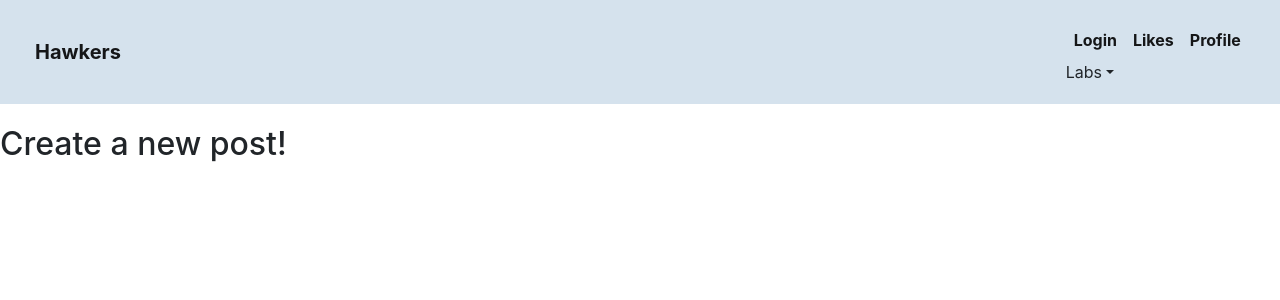
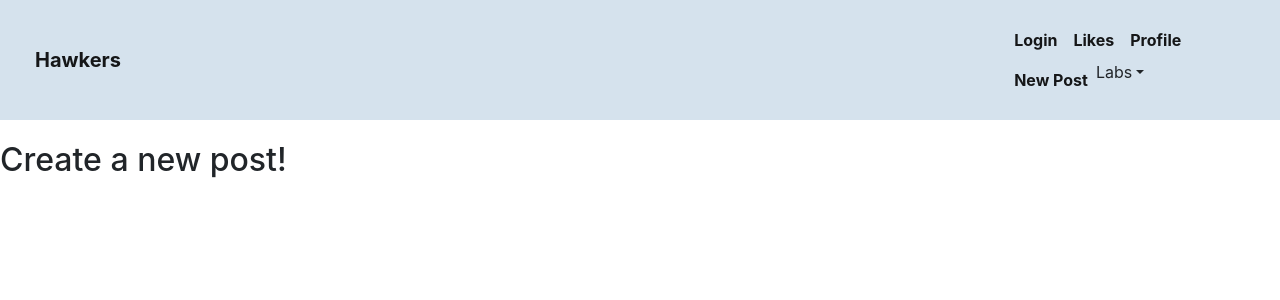
Before and after one commit to noyah81/p2ducks, a Flask app: page /createTweet in a window 1280 px wide. Shown: the top 300 px of the page. Run offline with Flask 2, Linux system fonts and the light colour scheme; parts of the project's set-up code (start-up, migrations or seed data) failed here and were passed over; some libraries are stand-ins or nearby versions.

Commit message:
update navbar

```diff
--- a/templates/nav.html
+++ b/templates/nav.html
@@ -4,12 +4,13 @@
             <span class="sr-only">Toggle navigation</span>
             <span class="navbar-toggler-icon"></span>
         </button>
-        </div>
-        <div>
-            <ul class="nav navbar-nav">
-                <li class="nav-item"><a class="nav-link active" href="login"g><strong>Login</strong></a></li>
-                <li class="nav-item"><a class="nav-link active" href="/liked"><strong>Likes</strong></a></li>
-                <li class="nav-item"><a class="nav-link active" href="/profile"><strong>Profile</strong></a></li>
+    </div>
+    <div>
+        <ul class="nav navbar-nav">
+            <li class="nav-item"><a class="nav-link active" href="login"><strong>Login</strong></a></li>
+            <li class="nav-item"><a class="nav-link active" href="/liked"><strong>Likes</strong></a></li>
+            <li class="nav-item"><a class="nav-link active" href="/profile"><strong>Profile</strong></a></li>
+            <li class="nav-item"><a class="nav-link active" href="/createTweet"><strong>New Post</strong></a></li>
 
             <div class="dropdown">
                 <a class="dropdown-toggle" data-toggle="dropdown">Labs</a>
@@ -21,8 +22,7 @@
                     <a href="/akhil/minilab-akhil" class="dropdown-item">Akhilesh Minilab</a>
                     <a href="/noya/factorial" class="dropdown-item">Noya Minilab</a>
                 </div>
-                </ul>
             </div>
-    </div>
+        </ul>
     </div>
 </nav>
```
